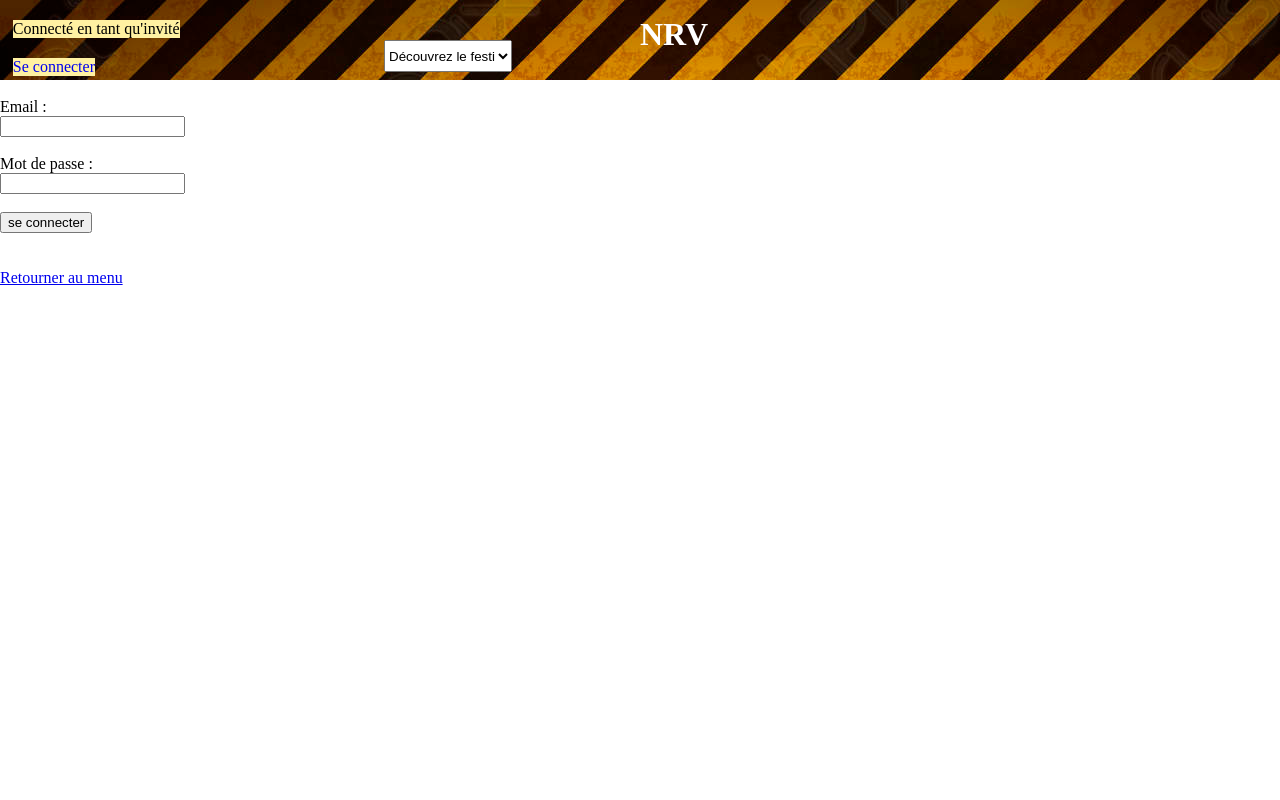
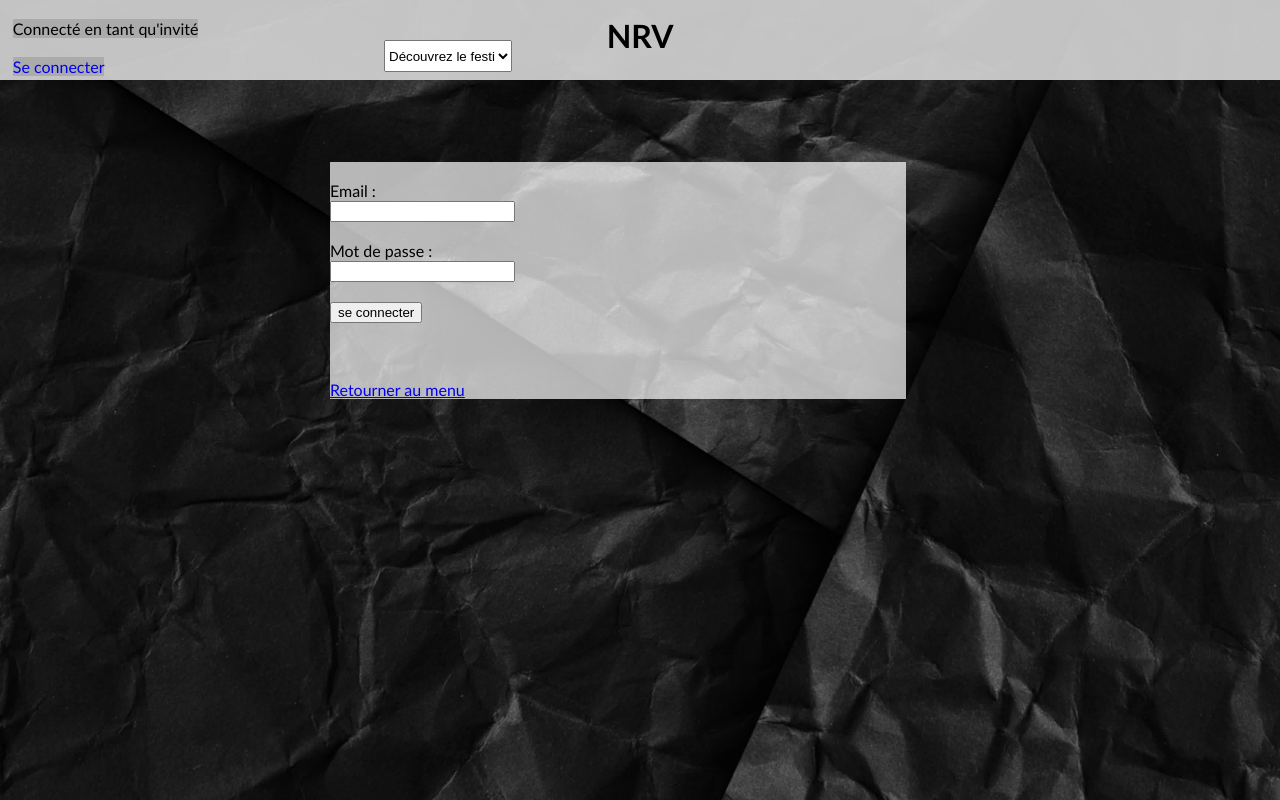
Before and after one commit to GabinM/NRV_Ruben_Jules_Mathias_Tuline_Gabin, a PHP site: page /?action=sign-in in a window 1280 px wide. Run offline with PHP 8.4, Linux system fonts and the light colour scheme; classes that the project's autoload settings leave out are loaded by file name.

Commit message:
added css (still ugly but with images yeyyyy)

```diff
--- a/Src/Classes/Actions/ActionAfficherListeSpectacles.php
+++ b/Src/Classes/Actions/ActionAfficherListeSpectacles.php
@@ -18,6 +18,7 @@ class ActionAfficherListeSpectacles extends Action
         $html .= "
 <div style='display: flex;'>
     <div style='flex: 1; max-width: 300px;'>
+        <div id='filter'>
         <form method='GET' action='index.php'>
             <input type='hidden' name='action' value='display-all-spec' />
             <label for='date'>Sélectionnez une date:</label>
@@ -54,7 +55,7 @@ class ActionAfficherListeSpectacles extends Action
         $html .= "    </select>
             <input type='submit' value='Filtrer'>
         </form><br><br>
-    </div>
+    </div></div>
     <div style='flex: 3;'>
 ";
         $html .= "</div></div></br><a href='?action=default'> Retourner au menu </a><br><br><br>";
@@ -78,6 +79,7 @@ class ActionAfficherListeSpectacles extends Action
             foreach ($arr as $spectacle) {
                 //$idStyle = $spectacle['idStyle'] ?? 'Inconnu';
                 //$libelle = $bd->findStyleById($idStyle)['libelle'] ?? 'Inconnu';
+                $html .= "<div id='soiree'><div class='yellowBar'><a id='soiree-title'>{$spectacle['titre']}</a></div><div class='soiree-content'>";
                 $html .= "<a>Le spectacle nommé {$spectacle['titre']} se déroulera le {$spectacle['date']} à {$spectacle['horaire']}.</a></br>";
 
                 $medias = $bd->findMediaBySpec($spectacle['idSpectacle']);
@@ -104,7 +106,7 @@ class ActionAfficherListeSpectacles extends Action
                         }
                     }
                 }
-                $html .= "<a href='?action=display-spectacle&id_spectacle={$spectacle['idSpectacle']}'>Voir le détail du spectacle.</a></br></br>";
+                $html .= "<a href='?action=display-spectacle&id_spectacle={$spectacle['idSpectacle']}'>Voir le détail du spectacle.</a></br></br></div></div>";
             }
 
         }
--- a/Src/Classes/Actions/ActionAfficherSoiree.php
+++ b/Src/Classes/Actions/ActionAfficherSoiree.php
@@ -13,6 +13,7 @@ class ActionAfficherSoiree extends Action {
             if(sizeof($arr) < 1){
                 return "<a>Aucune soirée n'a été trouvée</a>";
             }
+            $html .= "<div id='soiree'><div class='yellowBar'><a id='soiree-title'>{$arr['nomSoiree']}</a></div><div class='soiree-content'>";
             $html .= "<a><strong>Nom de la soirée :</strong> {$arr['nomSoiree']}</a></br>";
             $html .= "<a><strong>Thème :</strong> {$arr['theme']}</a></br>";
             $html .= "<a><strong>Date :</strong> {$arr['date']}</a></br>";
@@ -52,7 +53,7 @@ class ActionAfficherSoiree extends Action {
             }
         }
 
-        $html .= "</br><a href='?action=default'>Retourner au menu</a><br><br><br>";
+        $html .= "</div></br><a href='?action=default'>Retourner au menu</a><br><br><br>";
 
         return $html;
 
--- a/Src/Classes/Actions/ActionAfficherSpectacle.php
+++ b/Src/Classes/Actions/ActionAfficherSpectacle.php
@@ -13,6 +13,7 @@ class ActionAfficherSpectacle extends Action {
             if(sizeof($arr) < 1){
                 return "<a>Aucun spectacle trouvé</a>";
             }
+            $html .= "<div id='soiree'><div class='yellowBar'><a id='soiree-title'>{$arr['titre']}</a></div><div class='soiree-content'>";
             if($arr['annule'] == 1){
                 $html .= "<a>Ce spectacle a été annulé</a></br>";
             }
@@ -105,7 +106,7 @@ class ActionAfficherSpectacle extends Action {
             $html = "<a>Aucun ID de spectacle spécifié.</a>";
         }
 
-        $html .= "</br><a href='?action=default'>Retourner au menu</a><br><br><br>";
+        $html .= "</div></br><a href='?action=default'>Retourner au menu</a><br><br><br>";
 
 
         return $html;
--- a/Src/Classes/Actions/ActionAnnulerSpectacle.php
+++ b/Src/Classes/Actions/ActionAnnulerSpectacle.php
@@ -7,6 +7,7 @@ use PDO;
 class ActionAnnulerSpectacle extends Action {
     public function execute() : string {
         $html = "";
+        $html .= "<div id='filter'>";
         if( ! isset($_REQUEST['id_spectacle'])){
             $html .= "<a>Aucun spectacle n'a été indiqué</a>";
         } else {
@@ -25,7 +26,7 @@ class ActionAnnulerSpectacle extends Action {
             $query->bindParam(1,$_REQUEST['id_spectacle']);
             $query->execute();
         }
-        $html .= "</br><a href='?action=default'>Retourner au menu</a>";
+        $html .= "</br><a href='?action=default'>Retourner au menu</a></div>";
         return $html;
     }
 
--- a/Src/Classes/Actions/ActionCreerSoiree.php
+++ b/Src/Classes/Actions/ActionCreerSoiree.php
@@ -9,6 +9,7 @@ class ActionCreerSoiree extends Action {
     public function execute(): string {
         if ($_SERVER['REQUEST_METHOD'] === 'GET') {
             $html = <<<HTML
+            <div id='filter'>
 <h2>Création d'une nouvelle soirée</h2>
 <form method="post" action="?action=create-soiree">
     <label>Nom de la soirée :
@@ -32,7 +33,7 @@ class ActionCreerSoiree extends Action {
     </label><br><br>
 
     <button type="submit">Créer la soirée</button>
-</form>
+</form></div>
 HTML;
 
         } else {
--- a/Src/Classes/Actions/ActionCreerSpectacle.php
+++ b/Src/Classes/Actions/ActionCreerSpectacle.php
@@ -28,6 +28,7 @@ class ActionCreerSpectacle extends Action {
             }
 
             $html = <<<HTML
+                <div id='filter'>
                 <h2>Création d'un nouveau spectacle</h2>
                 <form method="post" action="?action=create-spectacle">
                     <label>Nom du lieu où se produit le spectacle :
--- a/Src/Classes/Actions/ActionEnregistrerUtilisateur.php
+++ b/Src/Classes/Actions/ActionEnregistrerUtilisateur.php
@@ -18,6 +18,7 @@ class ActionEnregistrerUtilisateur extends Action {
         if(! \nrv\Auth\Authz::checkRole() == 2){
             return new \nrv\Exceptions\AuthzException("Vous n'êtes pas autorisé à enregistrer un nouvel utilisateur");
         } else {
+            $html .= "<div id='filter'>";
             $html = "<form method='POST' action='?action=register-user'>";
             $html .="<label >Adresse mail :</label></br>";
             $html .= "<input type='text' name='mail'></br></br>";
@@ -25,7 +26,7 @@ class ActionEnregistrerUtilisateur extends Action {
             $html .= "<input type='text' name='mdp'></br></br>";
             $html .="<label >Veuillez entre le mot de passe à nouveau</label></br>";
             $html .= "<input type='text' name='mdp2'></br></br>";
-            $html .= "<input type='submit' value = 'Enregistrer cet utilisateur'>";
+            $html .= "<input type='submit' value = 'Enregistrer cet utilisateur'></div>";
 
             if($this->http_method == "POST"){
 
--- a/Src/Classes/Actions/ActionLinkSpectacleToSoiree.php
+++ b/Src/Classes/Actions/ActionLinkSpectacleToSoiree.php
@@ -13,7 +13,7 @@ class ActionLinkSpectacleToSoiree extends Action {
         if( \nrv\Auth\Authz::checkRole() == 0){
             return new \nrv\Exceptions\AuthzException("Vous n'êtes pas autorisé à effectuer cette action");
         } else {
-            $html = "";
+            $html = "<div id='filter'>";
 
             $html .= "<form method='POST' action='?action=link-spectacle-soiree'>";
             $html .="<label >Nom de la soirée</label></br>";
--- a/Src/Classes/Actions/ActionModifierSpectacle.php
+++ b/Src/Classes/Actions/ActionModifierSpectacle.php
@@ -48,6 +48,7 @@ class ActionModifierSpectacle extends Action
             $description = htmlspecialchars($spectacle['descriptionSpec']);
 
             $html = <<<HTML
+            <div id='filter'>
                 <h2>Modification du spectacle</h2>
                 <form method="post" action="?action=modify-spectacle">
                     <input type="hidden" name="id_spectacle" value="$idSpectacle">
@@ -89,7 +90,8 @@ class ActionModifierSpectacle extends Action
 
                     <button type="submit">Modifier le spectacle</button>
                 </form>
-            HTML;
+            </div>
+        HTML;
 
         } else {
             $idLieu = filter_var($_POST['idLieu'], FILTER_SANITIZE_NUMBER_INT);
--- a/Src/Classes/Actions/ActionSeConnecter.php
+++ b/Src/Classes/Actions/ActionSeConnecter.php
@@ -13,13 +13,13 @@ class ActionSeConnecter extends Action{
         $html = "";
 
         if($_SERVER['REQUEST_METHOD'] == "GET"){
-            $html .= "<form method = 'POST' action ='?action=sign-in'></br>";
+            $html .= "<div id='filter'><form method = 'POST' action ='?action=sign-in'></br>";
             $html .= "<label for='email'>Email :</label></br>";
             $html .= "<input type='text' id='email' name='email'></br></br>";
             $html .="<label for='mdp'>Mot de passe :</label></br>";
             $html .= "<input type='text' id='mdp' name='mdp'></br></br>";
             $html .= "<button type = 'submit'>se connecter</button></form></br>";
-            $html .= "</br></br><a href='?action=default'> Retourner au menu </a>";
+            $html .= "</br></br><a href='?action=default'> Retourner au menu </a></div>";
         } else {
             try{
                 \nrv\Auth\AuthProvider::signin($_POST['email'], $_POST['mdp']);
--- a/Src/Classes/Actions/ActionSeDeconnecter.php
+++ b/Src/Classes/Actions/ActionSeDeconnecter.php
@@ -4,8 +4,9 @@ namespace nrv\Actions;
 
 class ActionSeDeconnecter extends Action {
     public function execute() : string {
+        $html .= "<div id='filter'>";
         $html = "<a>Vous avez été déconnecté avec succès</a></br></br>";
-        $html .= "<a href ='?action=default'>Retour au menu principal</a>";
+        $html .= "<a href ='?action=default'>Retour au menu principal</a></div>";
 
         $_SESSION['user']['email'] = "";
 
--- a/Src/Classes/Dispatcher/Dispatcher.php
+++ b/Src/Classes/Dispatcher/Dispatcher.php
@@ -22,7 +22,7 @@ class Dispatcher{
             <meta charset="UTF-8">
             <meta name="viewport" content="width=device-width, initial-scale=1.0">
             <title>NRV</title>
-            <link rel="stylesheet" href="nrvStyle.css">
+            <link rel="stylesheet" href="nrvStyle.css?v=<?php echo time(); ?>">
             <link rel="icon" href="Media/site/icon.ico" type="image/ico">
         </head>
         <body><div id="menuBar">';
@@ -49,17 +49,18 @@ class Dispatcher{
 
         $role = \nrv\auth\Authz::checkRole();
         if ($role>0) {
-            $html.= "<select id = adminList> onchange ='location = this.value' ";
-            $html .= "<option href='?action=link-spectacle-soiree'> Lier un spectacle à une soirée </option>";
-            $html .= "<option href='?action=create-spectacle'> Créer un spectacle </option>";
-            $html .= "<option href='?action=create-soiree'> Créer une soirée </option>";
+            $html.= "<select id = 'adminList' onchange ='location = this.value' >";
+            $html .= "<option value='' selected disabled hidden> Administrez vos spectacles </option>";
+            $html .= "<option value='?action=link-spectacle-soiree'> Lier un spectacle à une soirée </option>";
+            $html .= "<option value='?action=create-spectacle'> Créer un spectacle </option>";
+            $html .= "<option value='?action=create-soiree'> Créer une soirée </option>";
             if ($role == 2){
-                $html .= "<option href='?action=register-user'> Enregistrer un nouvel utilisateur </option>";
+                $html .= "<option value='?action=register-user'> Enregistrer un nouvel utilisateur </option>";
             }
             $html.= "</select>";
         }
 
-        $html .= "</div><div id='content'";
+        $html .= "</div><div id='bg'></div><div id='content'>";
 
         switch($this->action){
             case "default":
--- a/nrvStyle.css
+++ b/nrvStyle.css
@@ -3,14 +3,15 @@ html {
     margin:0;
     width:100%;
     height:100%;
+    font-family: 'Gill Sans', 'Gill Sans MT', Calibri, 'Trebuchet MS', sans-serif;
+
 }
 
 h1{
     margin:0;
-    position:absolute;
-    left:50%;
+    position:relative;
     top:20%;
-    color:white;
+    color:black;
 }
 
 body{
@@ -18,15 +19,57 @@ body{
     width:100%;
     height:100%;
     display:block;
+    overflow:visible;
+}
+
+.yellowBar {
+    position:absolute;
+    display:block;
+    width:120%;
+    height:30%;
+    min-height:30px;
+    max-height:50px;
+    bottom:100%;
+    left:-10%;
+    /*background-image:  url("./Media/site/menu_bar.png");*/
+    background-color:black;
+    justify-content: center;
+    justify-items: center;
+}
+
+#bg{
+    position:fixed;
+    width:100%;
+    height:100%;
+    top:0%;
+    background-image: url("./Media/site/bg.jpg");
+    background-repeat: no-repeat;
+    background-size: cover;
+    background-position: center;
+}
+
+#content {
+    display:block;
+    position:absolute;
+    width:75%;
+    height:90%;
+    left:25%;
+    align-items: center;
+    justify-content: center;
+
 }
 
 #menuBar{
     position:sticky;
+    justify-items: center;
+    justify-content: center;
     top:0;
     width:100%;
     height:10%;
-    background-image: url("./Media/site/menu_bar.png");
+    background-color: rgba(215, 215, 215, 0.9);
     text-decoration: none;
+    z-index: 10;
+    color:black;
 }
 
 #connid{
@@ -34,7 +77,7 @@ body{
     width:auto;
     height:auto;
     border : 5% 5% 5% 5% solid white;
-    background-color: rgb(255, 241, 162);
+    background-color: rgb(171, 171, 171);
     bottom:53%;
     left:1%;
 }
@@ -46,14 +89,56 @@ body{
     width:10%;
     height:40%;
 }
+#adminList{
+    position:absolute;
+    top:50%;
+    left:60%;
+    width:10%;
+    height:40%;
+}
 
 #signin{
     position:absolute;
     width:auto;
     height:auto;
     border : 5% 5% 5% 5% solid white;
-    background-color: rgb(255, 241, 162);
+    background-color: rgb(171,171,171);
     bottom:5%;
     left:1%;
     text-decoration: none;
 }
+
+#soiree {
+    position:relative;
+    width:70%;
+    height : auto;
+    background-color: rgba(255,255,255, 0.7);
+
+
+    margin-top:10%;
+    color:black;
+    padding: 5px;
+}
+
+#soiree-title{
+    position:absolute;
+    top:20%;
+    width:100%;
+    text-align: center;
+    font-size: larger;
+    font-weight: bold;
+    color:white;
+}
+
+#filter{
+    color:black;
+    position:relative;
+    top:10%;
+    width:auto;
+    min-width:40%;
+    max-width:60%;
+    height:auto;
+    margin:10px;
+    background-color:rgba(255,255,255, 0.7);
+
+}
```
Also changed, not shown: Src/Classes/Actions/ActionAfficherListeSoirees.php (+6 -3 lines), Media/site/bg.jpg (added), Media/site/chanteur_noir_et_blanc_2.jpg (added), Media/site/crap_paper.png (added).
